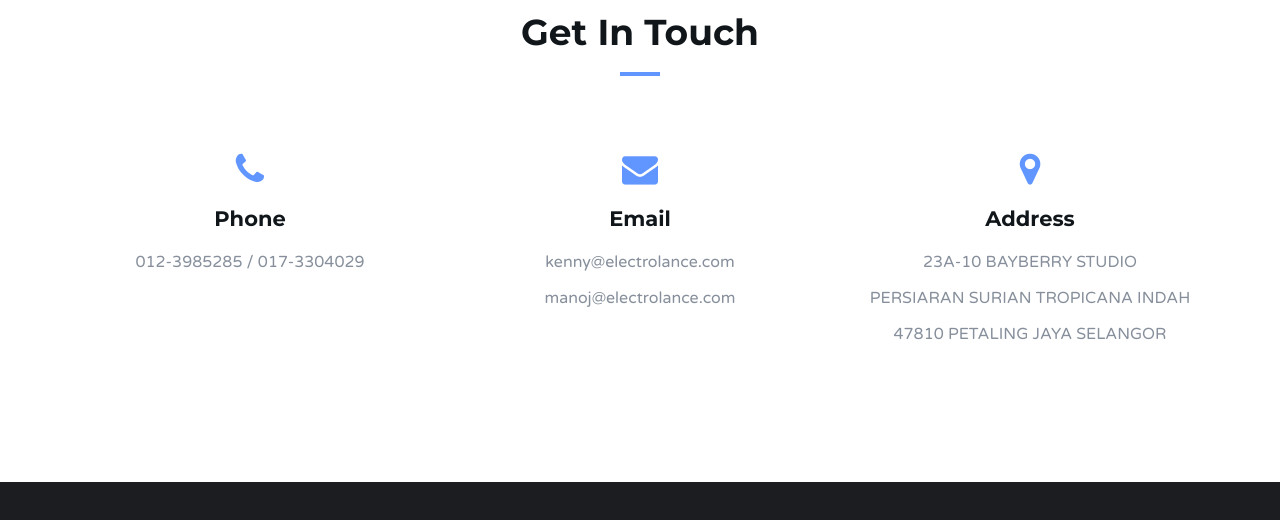
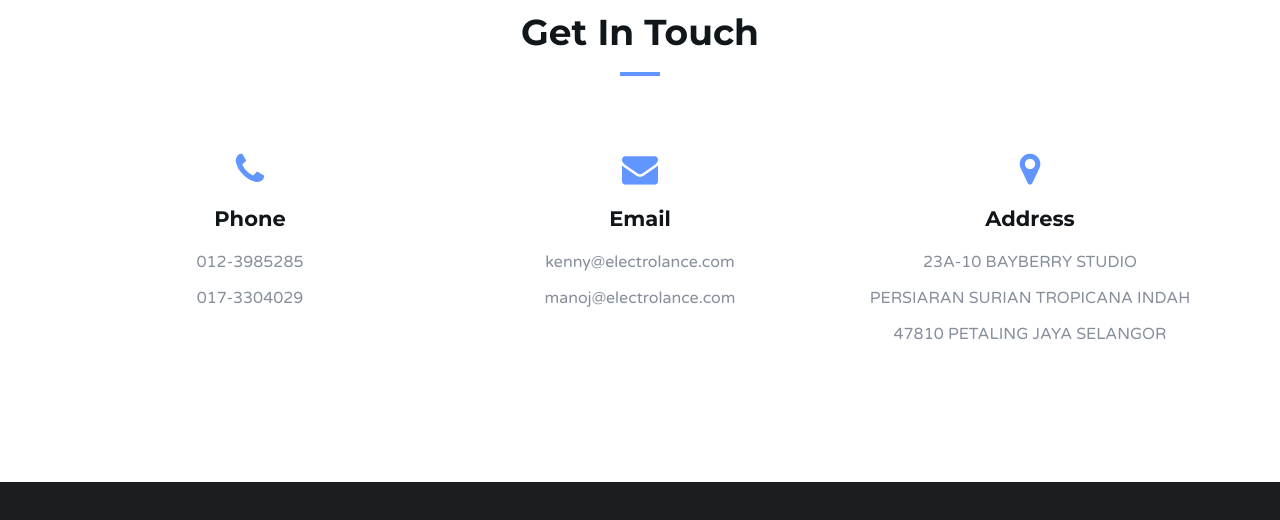
Before and after one commit to manoj153/ElectrolanceWeb, a plain HTML site: page index.html in a window 1280 px wide. Shown: the part 3945-4465 px from the top of the page. Drawn offline with Linux system fonts and the light colour scheme.

Commit message:
Update index.html

```diff
--- a/index.html
+++ b/index.html
@@ -492,7 +492,8 @@
 					<div class="contact">
 						<i class="fa fa-phone"></i>
 						<h3>Phone</h3>
-						<p>012-3985285 / 017-3304029</p>
+						<p>012-3985285</p>
+						<p>017-3304029</p>
 					</div>
 				</div>
 				<!-- /contact -->
```
